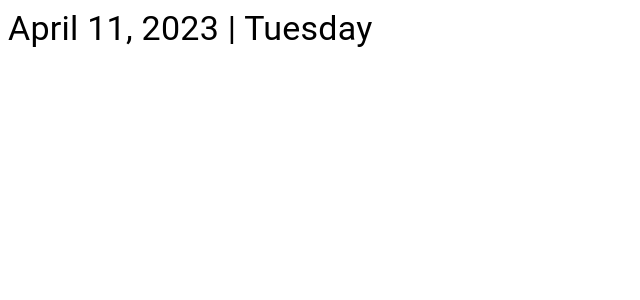
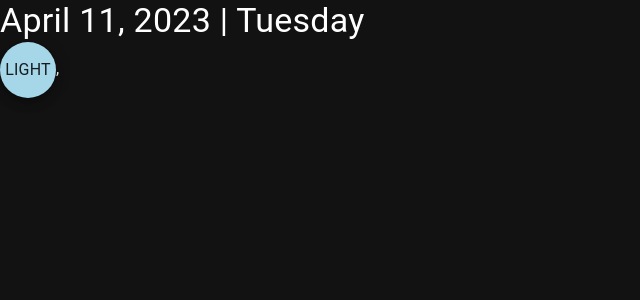
Before and after one commit to imanwarsame/CloudNine, a React (Vite) app in the folder cloudnine/: page / in a window 1280 px wide. Shown: the top 300 px of the page, without its empty margins (0-640 px from the left). Built offline with nearby package versions, Linux system fonts and the light colour scheme; no server answers.

Commit message:
Added dark mode toggle

```diff
--- a/cloudnine/package.json
+++ b/cloudnine/package.json
@@ -12,10 +12,12 @@
     "@emotion/react": "^11.10.6",
     "@emotion/styled": "^11.10.6",
     "@mui/material": "^5.11.16",
+    "@reduxjs/toolkit": "^1.9.3",
     "axios": "^1.3.5",
     "dotenv": "^16.0.3",
     "react": "^18.2.0",
-    "react-dom": "^18.2.0"
+    "react-dom": "^18.2.0",
+    "react-redux": "^8.0.5"
   },
   "devDependencies": {
     "@types/react": "^18.0.28",
--- a/cloudnine/src/App.jsx
+++ b/cloudnine/src/App.jsx
@@ -1,38 +1,19 @@
 import React from 'react';
 import { useState, useEffect } from 'react';
 import axios from 'axios';
-import Typography from '@mui/material/Typography';
-import { Box } from '@mui/material';
-
-const months = [
-	'January',
-	'February',
-	'March',
-	'April',
-	'May',
-	'June',
-	'July',
-	'August',
-	'September',
-	'October',
-	'November',
-	'December',
-];
-
-const days = ['Sunday', 'Monday', 'Tuesday', 'Wednesday', 'Thursday', 'Friday', 'Saturday'];
-
-function formatDate(d) {
-	const day = days[d.getDay()];
-	const date = d.getDate();
-	const month = months[d.getMonth()];
-	const year = d.getFullYear();
-	return `${month} ${date}, ${year} | ${day}`;
-}
+import { Box, CssBaseline, ThemeProvider } from '@mui/material';
+import WeatherDate from './Components/WeatherDate';
+import WeatherCard from './Components/WeatherCard';
+import { darkTheme, lightTheme } from './Theme';
+import ThemeToggle from './Components/ThemeToggle';
+import { useSelector } from 'react-redux';
 
 export default function App() {
 	const [lat, setLat] = useState();
 	const [long, setLong] = useState();
-	const [data, setData] = useState([]);
+	const [data, setData] = useState(null);
+	const mode = useSelector(state => state.colour_theme);
+	const theme = mode === 'light' ? lightTheme : darkTheme;
 
 	useEffect(() => {
 		navigator.geolocation.getCurrentPosition(function (position) {
@@ -60,35 +41,14 @@ export default function App() {
 	}, [lat,long]);
 
 	return (
-		<div>
-			<Typography variant='h4'>{formatDate(new Date())}</Typography>
-			{(typeof data.main !== 'undefined') ? (
-				<Box>
-					<Typography>{Math.round(data.main.temp)}°C</Typography>
-					<Typography>{data.name}</Typography>
-				</Box>
-			): (
-				<div></div>
-			)}
-		</div>
+		<ThemeProvider theme={theme}>
+			{/* Globally resets CSS to create a baseline to build on */}
+			<CssBaseline/>
+			<Box>
+				<WeatherDate/>
+				{(data !== null) ? (<WeatherCard data={data}/>): (<div></div>)}
+			</Box>
+			<ThemeToggle/>
+		</ThemeProvider>
 	);
 }
-
-// function App() {
-// 	const [weather, setWeather] = useState(null);
-// 	useEffect(() => {
-// 		getLocalWeather().then(setWeather, console.error);
-// 	}, []);
-
-// 	return (
-// 		<div className="App">
-// 			<Typography>{formatDate(new Date())}</Typography>
-// 			{(typeof weather.main !== 'undefined') ? <Typography>{Math.round(weather.main.temp)}°C</Typography> : null}
-// 			{/* <Typography>{lat}</Typography>
-// 			<Typography>{long}</Typography> */}
-// 			{/* <Typography>Temperature: {data.main.temp}°C</Typography> */}
-// 		</div>
-// 	);
-// }
-
-// export default App;
--- /dev/null
+++ b/cloudnine/src/Components/ThemeToggle.jsx
@@ -0,0 +1,15 @@
+import { Fab, Typography } from '@mui/material';
+import React from 'react';
+import { useDispatch, useSelector } from 'react-redux';
+import { toggleColourTheme } from '../Reducers/ThemeReducer';
+
+export default function ThemeToggle() {
+	const mode = useSelector(state => state.colour_theme);
+	const dispatch = useDispatch();
+
+	return(
+		<Fab color='secondary' onClick={() => dispatch(toggleColourTheme())}>
+			{mode === 'light' ? <Typography>Dark</Typography> : <Typography>Light</Typography>}
+		</Fab>
+	);
+}
--- /dev/null
+++ b/cloudnine/src/Components/WeatherCard.jsx
@@ -0,0 +1,17 @@
+import React from 'react';
+import Typography from '@mui/material/Typography';
+import { Box, Paper } from '@mui/material';
+
+
+export default function WeatherCard({ data }) {
+	console.log(data);
+
+	return (
+		<Box>
+			<Paper>
+				<Typography>{Math.round(data.main.temp)}°C</Typography>
+				<Typography>{data.name}</Typography>
+			</Paper>
+		</Box>
+	);
+}
--- /dev/null
+++ b/cloudnine/src/Components/WeatherDate.jsx
@@ -0,0 +1,36 @@
+import React from 'react';
+import Typography from '@mui/material/Typography';
+import { Box } from '@mui/material';
+
+const months = [
+	'January',
+	'February',
+	'March',
+	'April',
+	'May',
+	'June',
+	'July',
+	'August',
+	'September',
+	'October',
+	'November',
+	'December',
+];
+
+const days = ['Sunday', 'Monday', 'Tuesday', 'Wednesday', 'Thursday', 'Friday', 'Saturday'];
+
+function formatDate(d) {
+	const day = days[d.getDay()];
+	const date = d.getDate();
+	const month = months[d.getMonth()];
+	const year = d.getFullYear();
+	return `${month} ${date}, ${year} | ${day}`;
+}
+
+export default function WeatherDate() {
+	return (
+		<Box>
+			<Typography variant='h4'>{formatDate(new Date())}</Typography>
+		</Box>
+	);
+}
--- /dev/null
+++ b/cloudnine/src/Reducers/ThemeReducer.jsx
@@ -0,0 +1,38 @@
+import { createSlice } from '@reduxjs/toolkit';
+
+const initialMode = () => {
+	try {
+		const localStorageValue = window.localStorage.getItem('colour_theme');
+		return localStorageValue ? JSON.parse(localStorageValue) : 'dark'; //default dark theme
+	} catch (error) {
+		return 'dark';
+	}
+};
+
+const themeSlice = createSlice({
+	name: 'colour_theme',
+	initialState: initialMode,
+	reducers: {
+		toggleTheme(type) {
+			if (type === 'dark') {
+				return 'light';
+			}
+			return 'dark';
+		}
+	}
+});
+
+export const toggleColourTheme = () => (dispatch) => {
+	const currentTheme = JSON.parse(localStorage.getItem('colour_theme'));
+
+	if (currentTheme === 'dark') {
+		window.localStorage.setItem('colour_theme', JSON.stringify('light'));
+	} else {
+		window.localStorage.setItem('colour_theme', JSON.stringify('dark'));
+	}
+
+	dispatch(toggleTheme());
+};
+
+export const { toggleTheme } = themeSlice.actions;
+export default themeSlice.reducer;
--- /dev/null
+++ b/cloudnine/src/Store.jsx
@@ -0,0 +1,10 @@
+import { configureStore } from '@reduxjs/toolkit';
+import ThemeReducer from './Reducers/ThemeReducer';
+
+const store = configureStore({
+	reducer: {
+		colour_theme: ThemeReducer
+	}
+});
+
+export default store;
--- /dev/null
+++ b/cloudnine/src/Theme.jsx
@@ -0,0 +1,43 @@
+import { createTheme } from '@mui/material/styles';
+
+const lightTheme = createTheme({
+	mode: 'light',
+	palette: {
+		primary: {
+			main: '#FFFFFF',
+		},
+		secondary: {
+			main: '#FFD93D',
+		},
+	},
+	components: {
+		MuiCssBaseline: {
+			styleOverrides: {
+				body: {
+					backgroundImage: 'linear-gradient(to right, #3494e6, #ec6ead)'
+				},
+			}
+		},
+		MuiPaper: {
+			styleOverrides: {
+				root: {
+					borderRadius: 20,
+				},
+			}
+		}
+	}
+});
+
+const darkTheme = createTheme({
+	palette: {
+		mode: 'dark',
+		primary: {
+			main: '#0B2447',
+		},
+		secondary: {
+			main: '#A5D7E8',
+		},
+	},
+});
+
+export { darkTheme, lightTheme };
--- a/cloudnine/src/main.jsx
+++ b/cloudnine/src/main.jsx
@@ -1,9 +1,13 @@
 import React from 'react';
 import ReactDOM from 'react-dom/client';
 import App from './App';
+import { Provider } from 'react-redux';
+import store from './Store';
 
 ReactDOM.createRoot(document.getElementById('root')).render(
-	<React.StrictMode>
-		<App />
-	</React.StrictMode>,
+	<Provider store={store}>
+		<React.StrictMode>
+			<App />
+		</React.StrictMode>,
+	</Provider>
 );
```
Also changed, not shown: cloudnine/src/Components/WeatherFunction.jsx (deleted), 1 other file (tests, documents, lock files or other folders).
